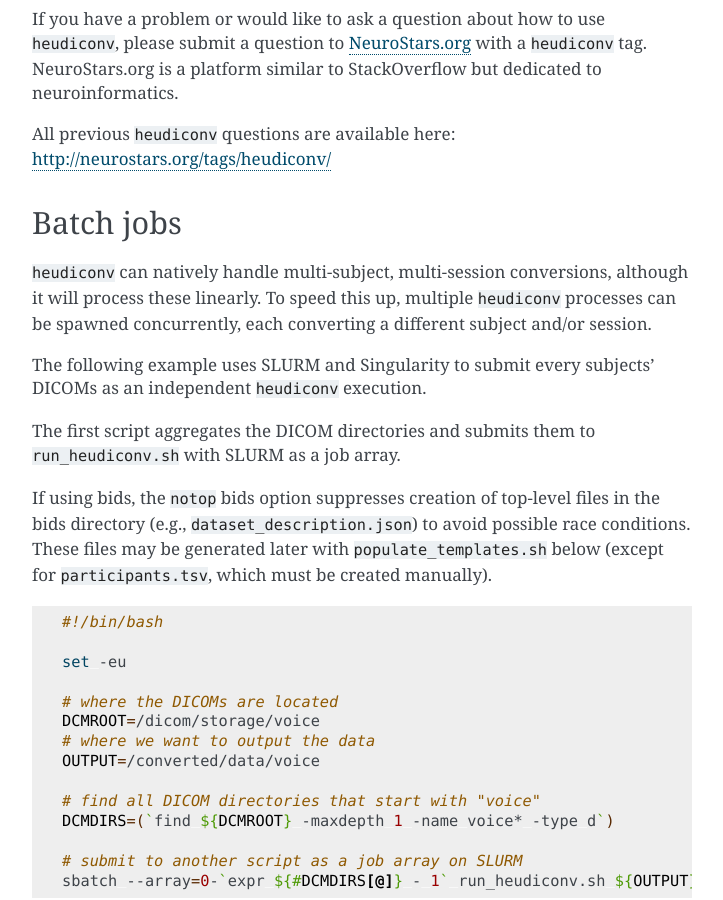
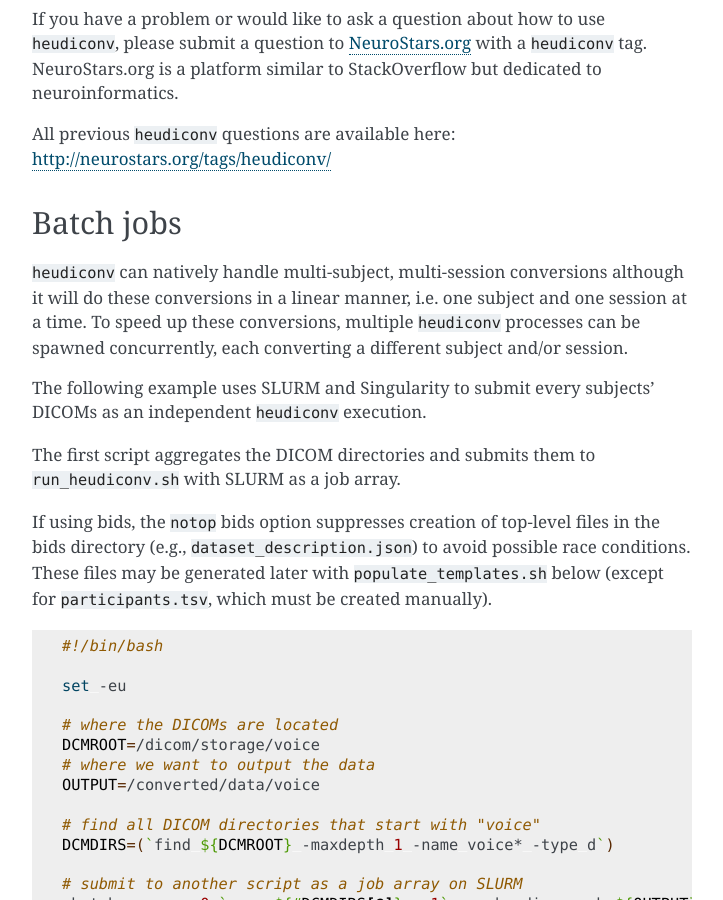
Before and after one commit to nipy/heudiconv, a Sphinx documentation site: the page built from docs/usage.rst, in a window 1280 px wide and 900 px high, scrolled down 457 px. Shown: the whole window, without its empty margins (388-1111 px from the left). Built offline with Sphinx 7.4.7, drawn with Linux system fonts in a browser that asks for light colours; the version number could not be read and is left out.

Commit message:
Reword and correct punctuation on usage.rst (#644)
* Reword and correct punctuation on usage.rst

---------

Co-authored-by: Yaroslav Halchenko <debian@onerussian.com>

```diff
--- a/docs/usage.rst
+++ b/docs/usage.rst
@@ -32,8 +32,9 @@
 Batch jobs
 ==========
 
-``heudiconv`` can natively handle multi-subject, multi-session conversions,
-although it will process these linearly. To speed this up, multiple ``heudiconv``
+``heudiconv`` can natively handle multi-subject, multi-session conversions
+although it will do these conversions in a linear manner, i.e. one subject and one session at a time.
+To speed up these conversions, multiple ``heudiconv``
 processes can be spawned concurrently, each converting a different subject and/or
 session.
 
```
